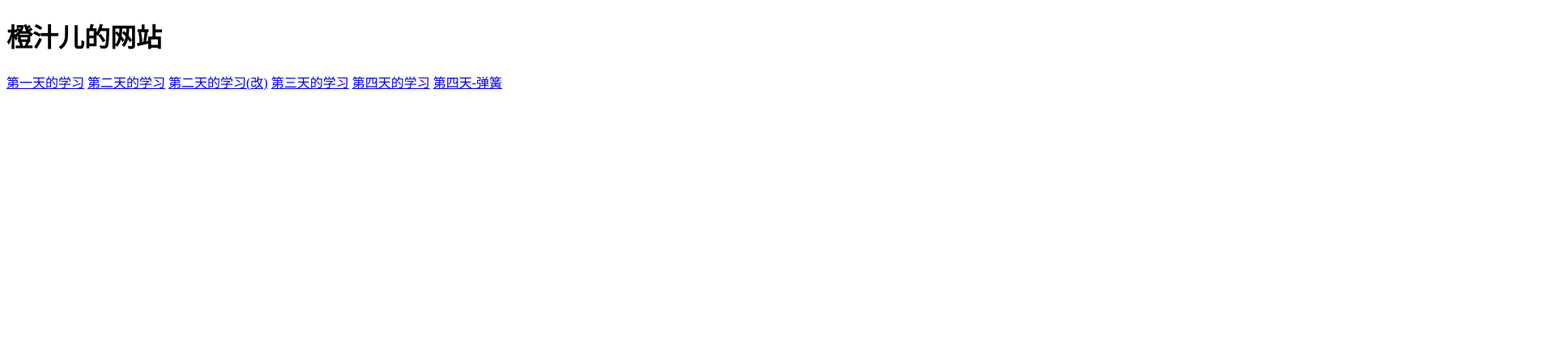
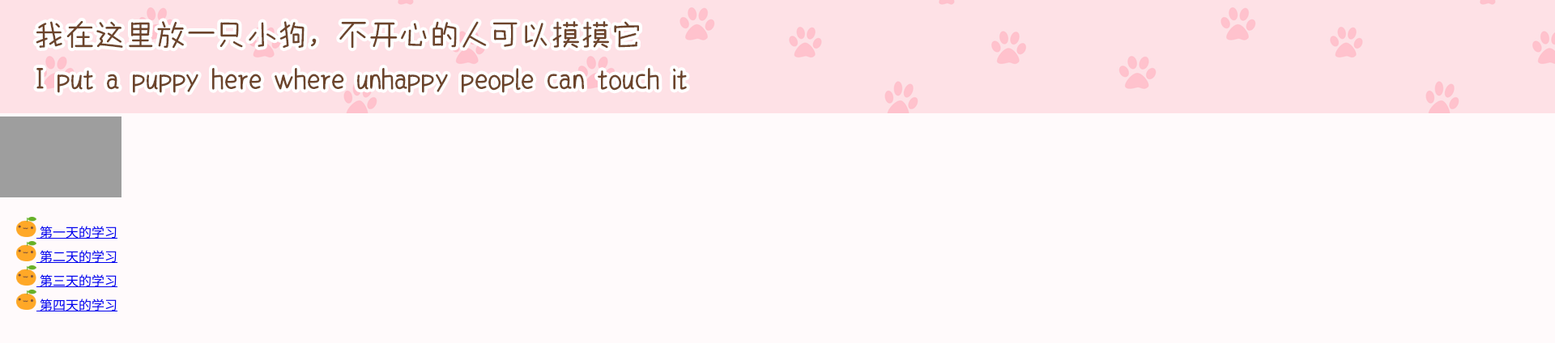
Before and after one commit to orange524/orange524.github.io, a plain HTML site: page index.html in a window 1280 px wide. Shown: the whole page at 81% size, 1920 px wide, since content can reach past the window. Drawn offline with Linux system fonts and the light colour scheme; grey boxes are pictures that could not be loaded.

Commit message:
美化主页

```diff
--- /dev/null
+++ b/guozhilimao.css
@@ -0,0 +1,23 @@
+.body{
+    margin: 0;
+    background-color: #fffafb;
+}
+
+.beijing01{
+    height: 100%;
+    width: 100%;
+}
+
+.fangxiaogou{
+    height: 100%;
+    width: 100%;
+}
+
+.xiaogou{
+    height: 20%;
+    width: 20%;
+}
+
+.xuexi{
+    margin: 20px;
+}
--- a/index.html
+++ b/index.html
@@ -2,15 +2,26 @@
 <html lang="en">
 <head>
     <meta charset="UTF-8">
-    <title>Title</title>
+    <title>果汁狸猫</title>
+    <link rel="icon" href="tupian/橘子.png" sizes="any"/>
+    <link rel="stylesheet" href="guozhilimao.css">
 </head>
-<body>
-<h1>橙汁儿的网站</h1>
-<a href="day01/login-color.html">第一天的学习</a>
-<a href="day02/for-scx.html">第二天的学习</a>
-<a href="day02-改/for-scx.html">第二天的学习(改)</a>
-<a href="day03/index.html">第三天的学习</a>
-<a href="day04/ohhhhh.html">第四天的学习</a>
-<a href="day04-1/dongxiao.html">第四天-弹簧</a>
+<body class="body">
+
+<div class="beijing01">
+    <div class="fangxiaogou">
+        <img src="tupian/放小狗.png">
+    </div>
+    <div class="xiaogou">
+        <img src="tupian/狗狗.gif" width="150" height="100">
+    </div>
+</div>
+
+<div class="xuexi">
+    <a href="day01/login-color.html"><img src="tupian/橘子.png" height="25" width="25"/> 第一天的学习</a> <br>
+    <a href="day02/for-scx.html"><img src="tupian/橘子.png" height="25" width="25"/> 第二天的学习</a> <br>
+    <a href="day03/index.html"><img src="tupian/橘子.png" height="25" width="25"/> 第三天的学习</a> <br>
+    <a href="day04/ohhhhh.html"><img src="tupian/橘子.png" height="25" width="25"/> 第四天的学习</a> <br>
+</div>
 </body>
 </html>
```
Also changed, not shown: day04/ohhhhh.html (+2 -1 lines), tupian/放小狗.png (added), tupian/橘子.png (added), tupian/羊驼鞠躬.gif (added), 1 other file.
